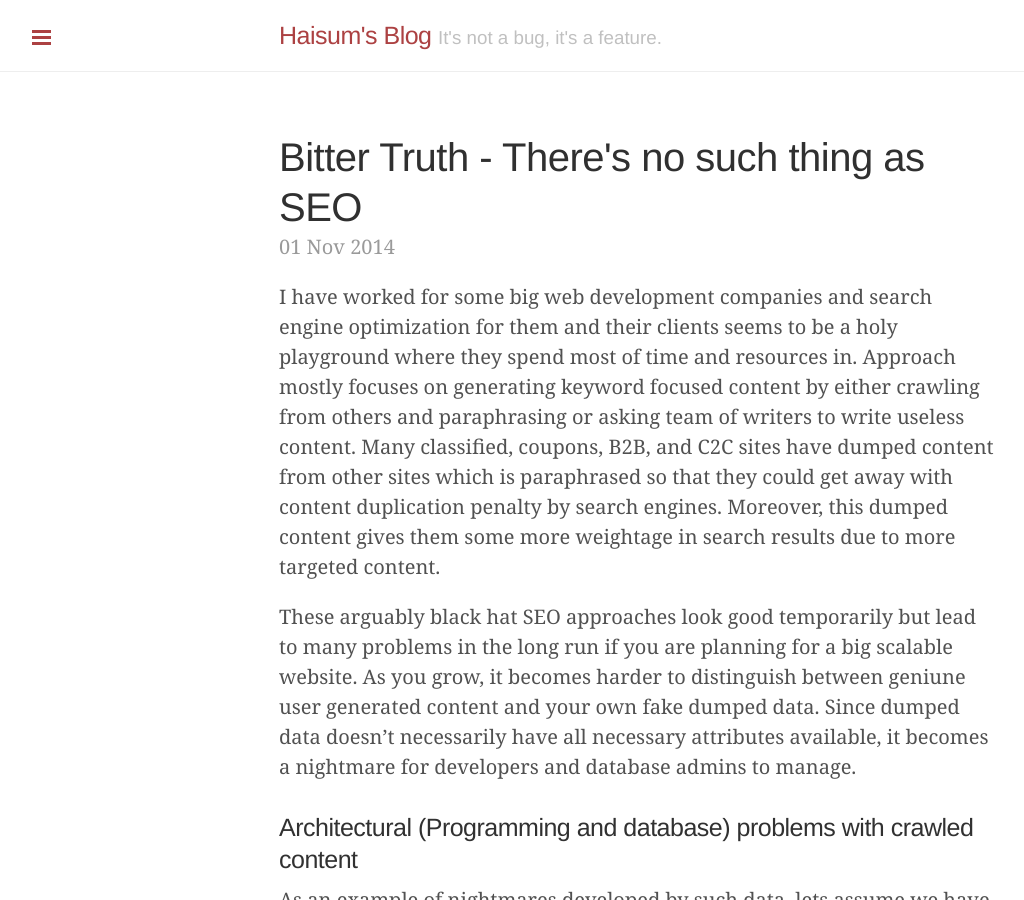
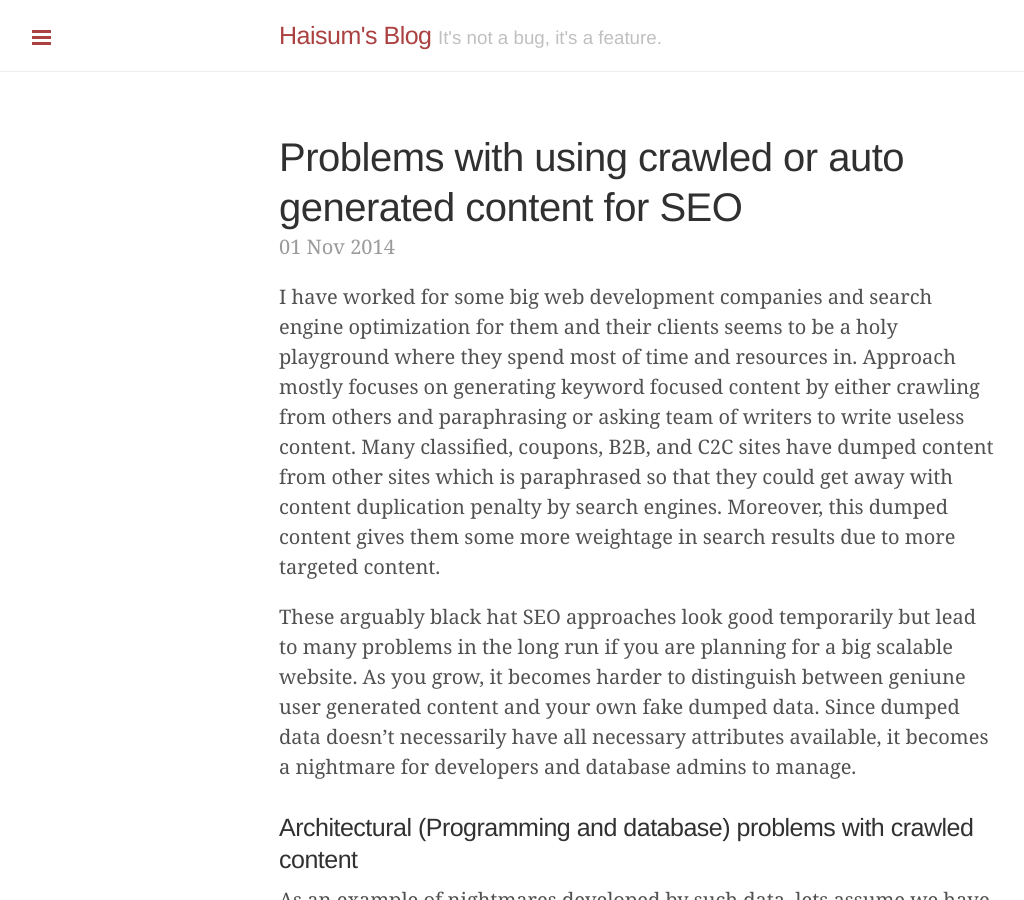
Before and after one commit to haisum/haisum.github.io, a Jekyll site: the page built from _posts/2014-11-01-no-such-thing-as-seo.md, in a window 1280 px wide and 900 px high. Shown: the whole window, without its empty margins (1-1025 px from the left). Built offline with Jekyll 4.4.1, drawn with Linux system fonts in a browser that asks for light colours; Markdown is read by kramdown in place of the engine named in the settings; comment, search, counter and statistics services are not loaded.

Commit message:
Modifying title of no such thing seo post

```diff
--- a/_posts/2014-11-01-no-such-thing-as-seo.md
+++ b/_posts/2014-11-01-no-such-thing-as-seo.md
@@ -1,6 +1,6 @@
 ---
 layout: post
-title: Bitter Truth - There's no such thing as SEO
+title: Problems with using crawled or auto generated content for SEO
 ---
 
 I have worked for some big web development companies and search engine optimization for them and their clients seems to be a holy playground where they spend most of time and resources in. Approach mostly focuses on generating keyword focused content by either crawling from others and paraphrasing or asking team of writers to write useless content. Many classified, coupons, B2B, and C2C sites have dumped content from other sites which is paraphrased so that they could get away with content duplication penalty by search engines. Moreover, this dumped content gives them some more weightage in search results due to more targeted content.
```
